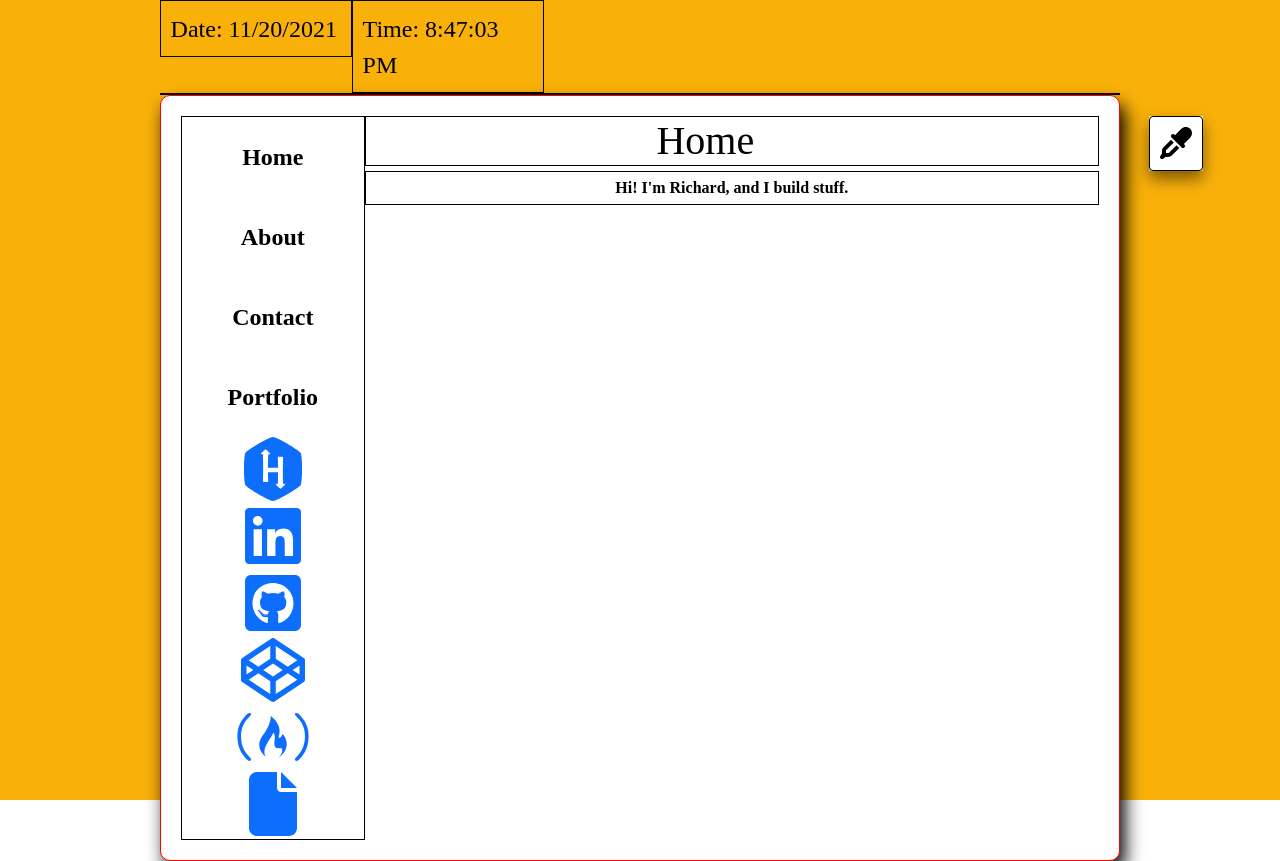
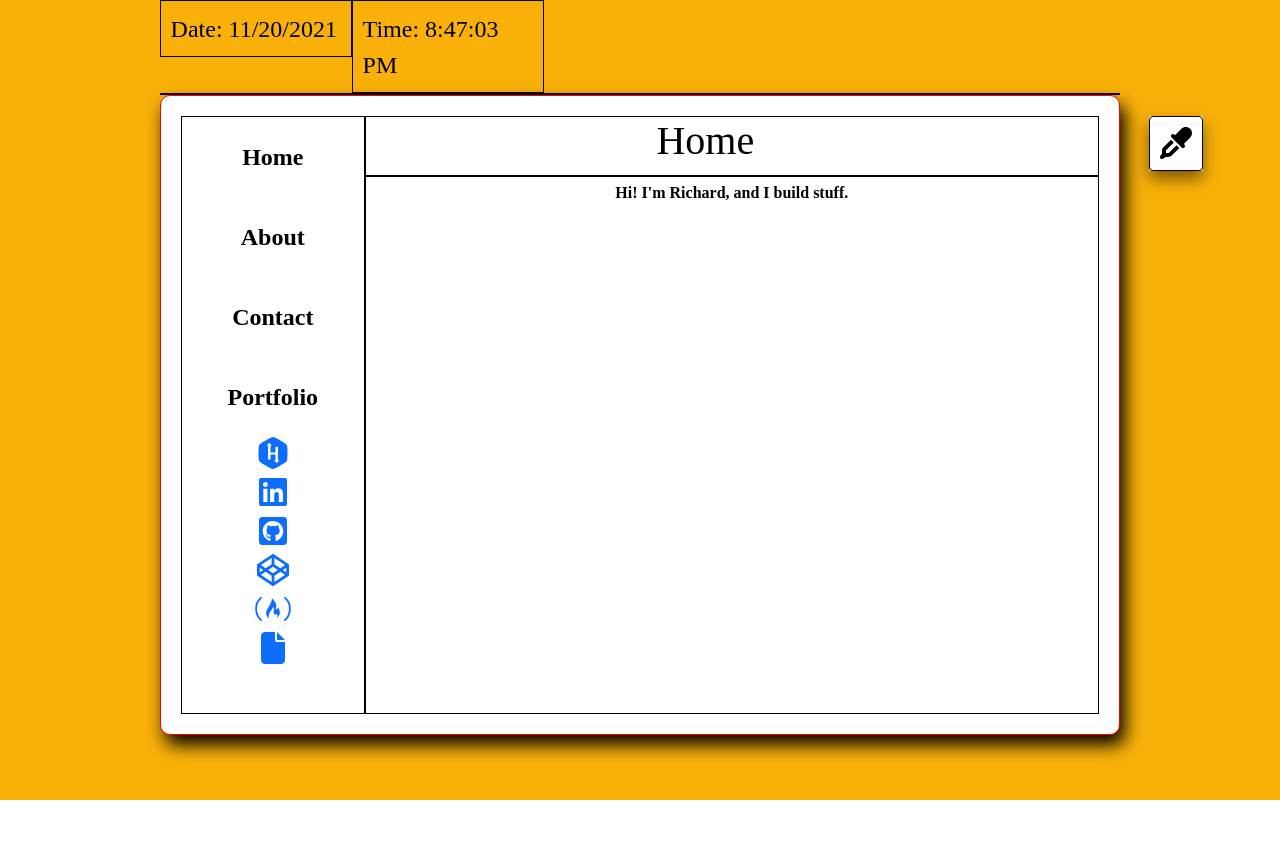
Before and after one commit to raseward14/Responsive-Portfolio, a React (Create React App) app in the folder client/: page / in a window 1280 px wide. After the commit the page ends 800 px from the top, so only its background shows below. Built offline with nearby package versions, Linux system fonts and the light colour scheme; a web font is replaced by a local one.

Commit message:
updated icon sizes

```diff
--- a/client/src/components/Icons/style.css
+++ b/client/src/components/Icons/style.css
@@ -16,5 +16,5 @@ fa-10x 10em
 */
 a {
     color: black;
-    font-size: 4em;
+    font-size: 2em;
 }
```
